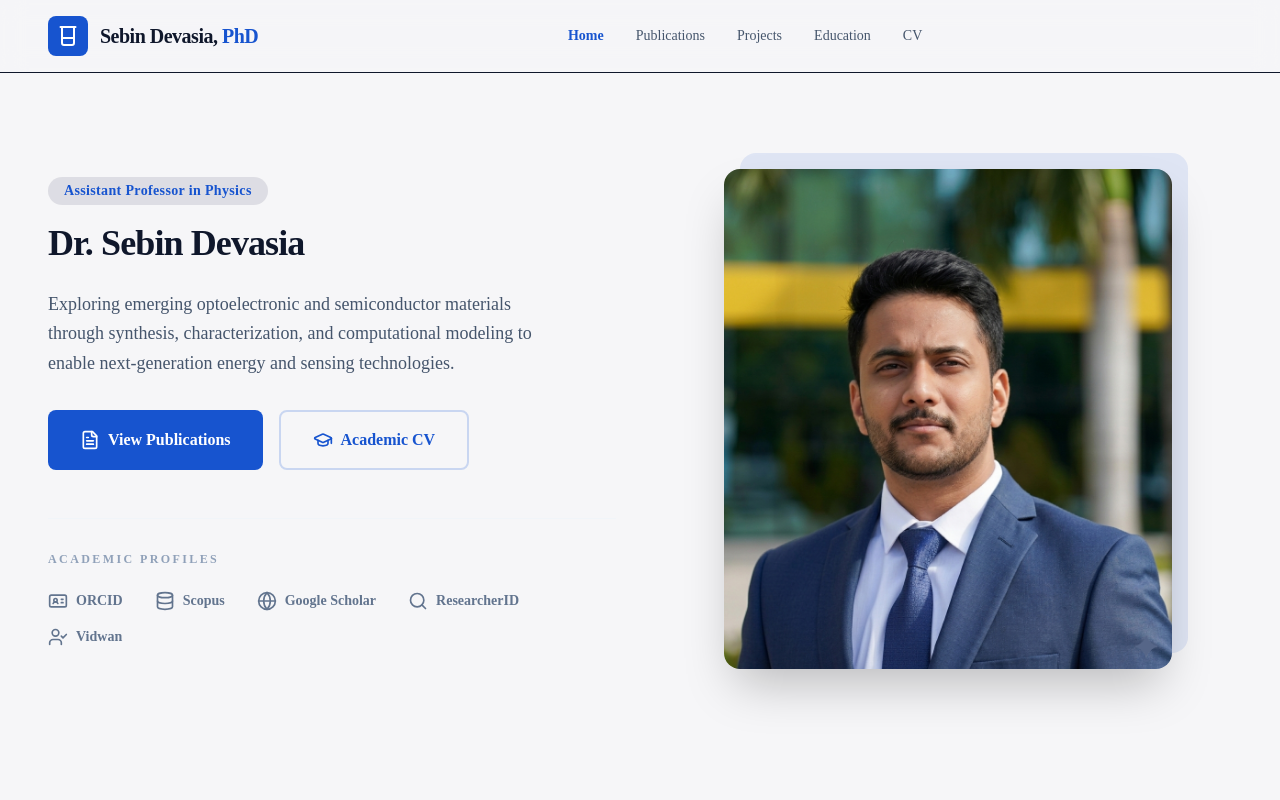
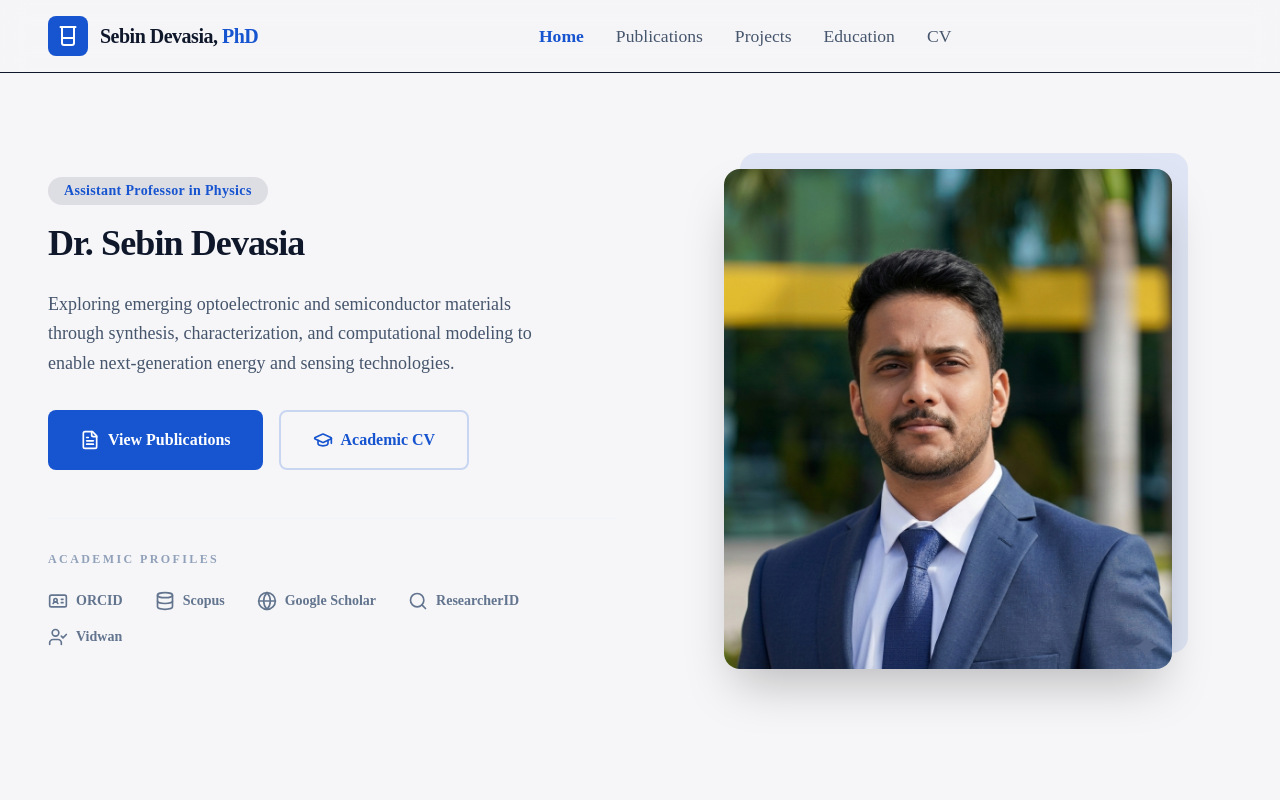
Before and after one commit to sebind/sebind.github.io, a React (Vite) app: page / in a window 1280 px wide. Shown: the top 800 px of the page. Built offline with nearby package versions, Linux system fonts and the light colour scheme.

Commit message:
Update Navbar.tsx

```diff
--- a/src/Navbar.tsx
+++ b/src/Navbar.tsx
@@ -34,7 +34,7 @@ export default function Navbar() {
               key={link.path}
               to={link.path}
               className={cn(
-                "text-sm font-medium transition-colors hover:text-[#1754cf]",
+                "text-[1.10rem] font-medium transition-colors hover:text-[#1754cf]",
                 location.pathname === link.path ? "text-[#1754cf] font-bold" : "text-slate-600"
               )}
             >
```
